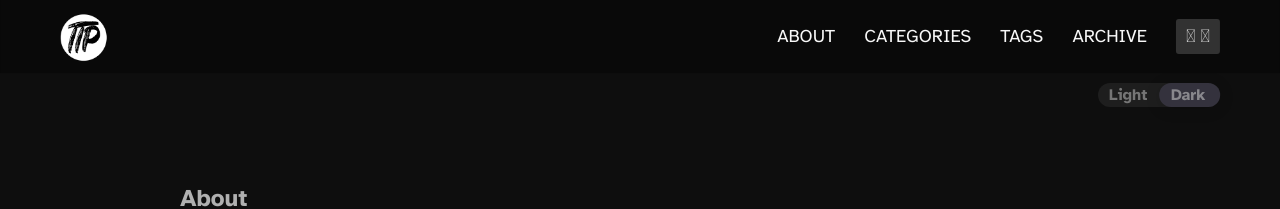
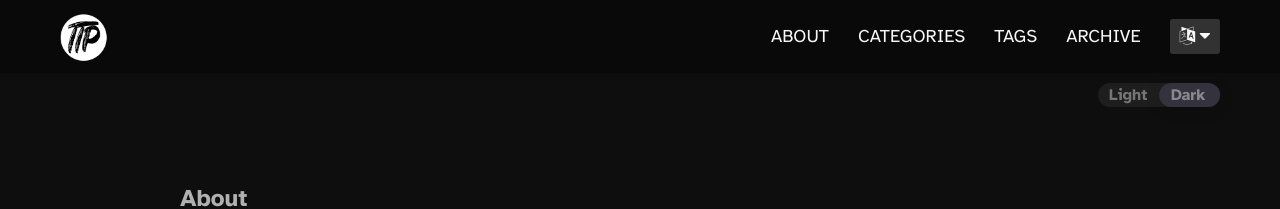
Before and after one commit to ttpreport/ttpreport.github.io, a Jekyll site: the page built from about.html, in a window 1280 px wide. Shown: the top 209 px of the page. Built offline with Jekyll 4.4.1, drawn with Linux system fonts in a browser that asks for light colours; nearby versions of some CDN libraries; comment, search, counter and statistics services are not loaded.

Commit message:
Fix translate icon

```diff
--- a/_sass/misc/google-translate.scss
+++ b/_sass/misc/google-translate.scss
@@ -78,7 +78,7 @@ div#google_translate_element {
 
     &:before {
       content: "\f1ab  \f0d7";
-      font-family: "Atkinson Hyperlegible", sans-serif;
+      font-family: FontAwesome;
       font-size: initial;
       color: #fefefe;
       border: 1px solid #fefefe85;
@@ -190,6 +190,6 @@ body {
 
   &:before {
     content: "\f1ab  \f0d7";
-    font-family: "Atkinson Hyperlegible", sans-serif;
+    font-family: FontAwesome;
   }
 }
```
